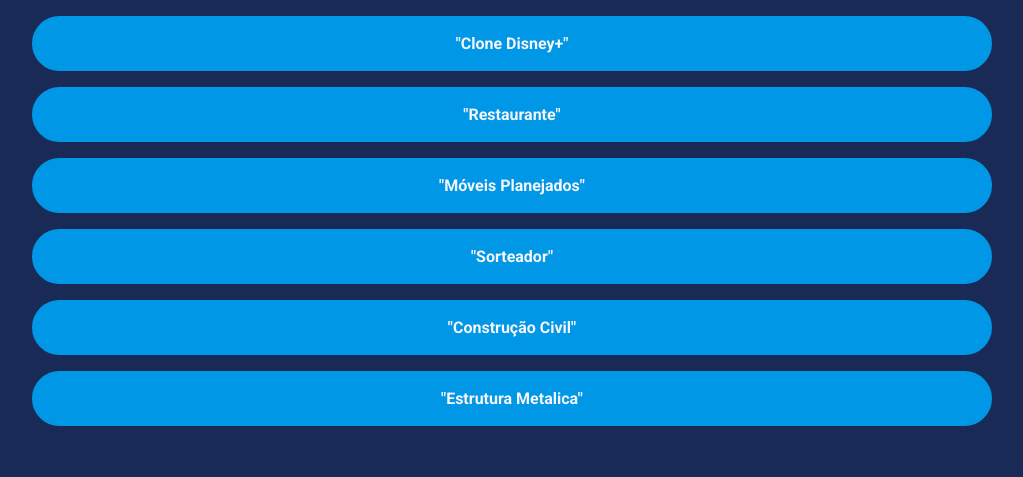
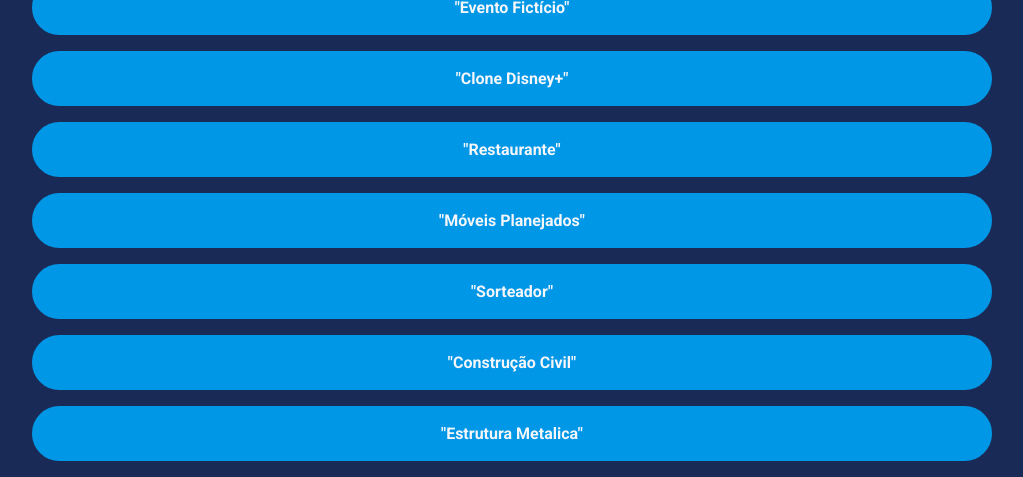
Before and after one commit to fllaviio/portfolio-links, a website: page index.html in a window 1280 px wide. Shown: the part 327-804 px from the top of the page, without its empty margins (128-1151 px from the left). Drawn offline with Linux system fonts and the light colour scheme.

Commit message:
links-novos

```diff
--- a/index.html
+++ b/index.html
@@ -49,6 +49,11 @@
         <nav>
             <ul class="projects-list">
                 <li class="projects-list-item">
+                    <a href="https://ebac-tech-talks-weld-psi.vercel.app/" target="_blank">
+                        "Evento Fictício"
+                    </a>
+                </li>
+                <li class="projects-list-item">
                     <a href="https://clone-disneyplus-phi-ruby.vercel.app/" target="_blank">
                         "Clone Disney+"
                     </a>
```
